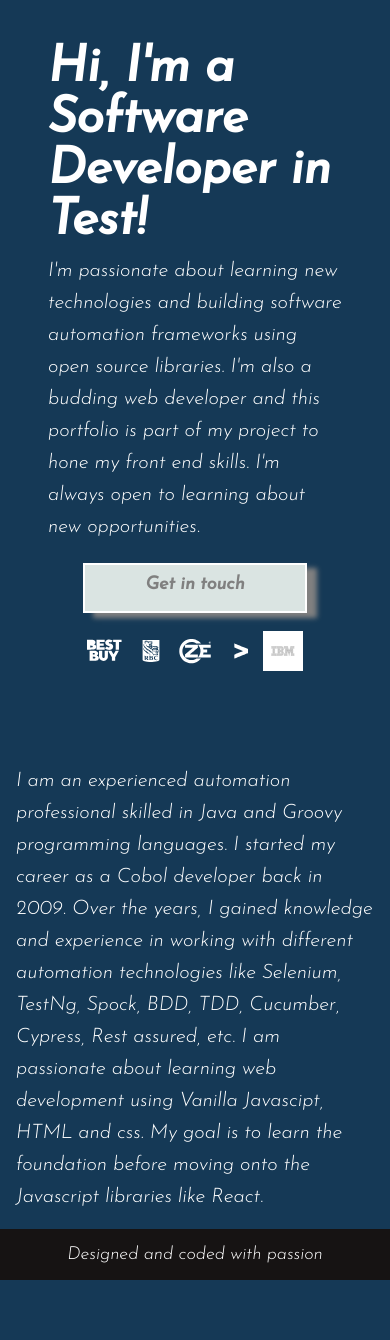
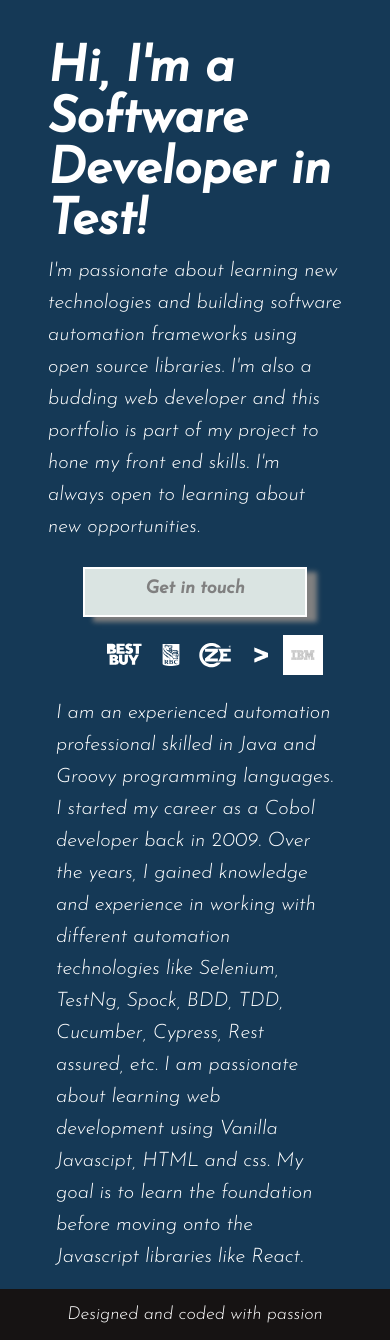
Before and after one commit to punesing01/portfolio, a PHP site: page / in a window 390 px wide. Shown: the part 81-1421 px from the top of the page. Before the commit the page ends 1361 px from the top, so only its background shows below. Run offline with PHP 8.4, Linux system fonts and the light colour scheme.

Commit message:
fixed 2nd section with flexbox

```diff
--- a/styles/about.css
+++ b/styles/about.css
@@ -1,13 +1,7 @@
 @import url('https://fonts.googleapis.com/css2?family=Josefin+Sans:ital@1&display=swap');
 
 .section_about_me__intro{
-    width: 100%;
-    height: calc(100% - 500px);
-    margin-top: 0;
     font-family: 'Josefin Sans', sans-serif;
-    color: black;
-    line-height: 1.2em;
-    text-align: left;
     background-color: #153956;
     padding: 0 160px 40px;
 }
@@ -30,9 +24,14 @@
     font-size: x-large;
     vertical-align: middle;
     padding: 0;
+    margin: 0 64px;
 }
 
 @media only screen and (min-width: 320px) and (max-width:900px){
+    .section_about_me__intro{
+        padding: 0 40px !important;
+    }
+
     .about_me__container{
         /*background-color: black;*/
         background-color: #153956;
--- a/styles/main.css
+++ b/styles/main.css
@@ -104,7 +104,8 @@ body{
 .body_main__intro{
     width: 100%;
     background-color: #153956;
-    padding: 40px 150px;
+    /*padding: 40px 150px;*/
+    padding: 40px 150px 0 150px;;
 }
 
 .main_intro__content{
@@ -156,7 +157,7 @@ body{
     flex-direction: row;
     justify-content: space-around;
     align-items: center;
-    padding: 1rem;
+    padding:1rem;
 }
 
 @media only screen and (min-width: 320px) and (max-width:900px){
@@ -165,7 +166,7 @@ body{
         /*background-color: black;*/
         /*margin-top: 80px;*/
         /*padding: 0;*/
-        padding: 40px !important;
+        padding: 40px 40px 0 40px !important;
     }
 
     .header_logo__link{
@@ -229,6 +230,7 @@ body{
     .main_intro_secondary{
         justify-content: center !important;
         flex-wrap: wrap;
+        padding: 20px 0 0 0 !important;
       }
 
     .work_companies__list{
@@ -237,7 +239,7 @@ body{
         /*text-align: center !important;*/
         margin: 20px 0 0 0;
         align-items: center !important;
-        padding:16px;
+        padding-top:16px;
         justify-content: center !important;
     }
 
```
